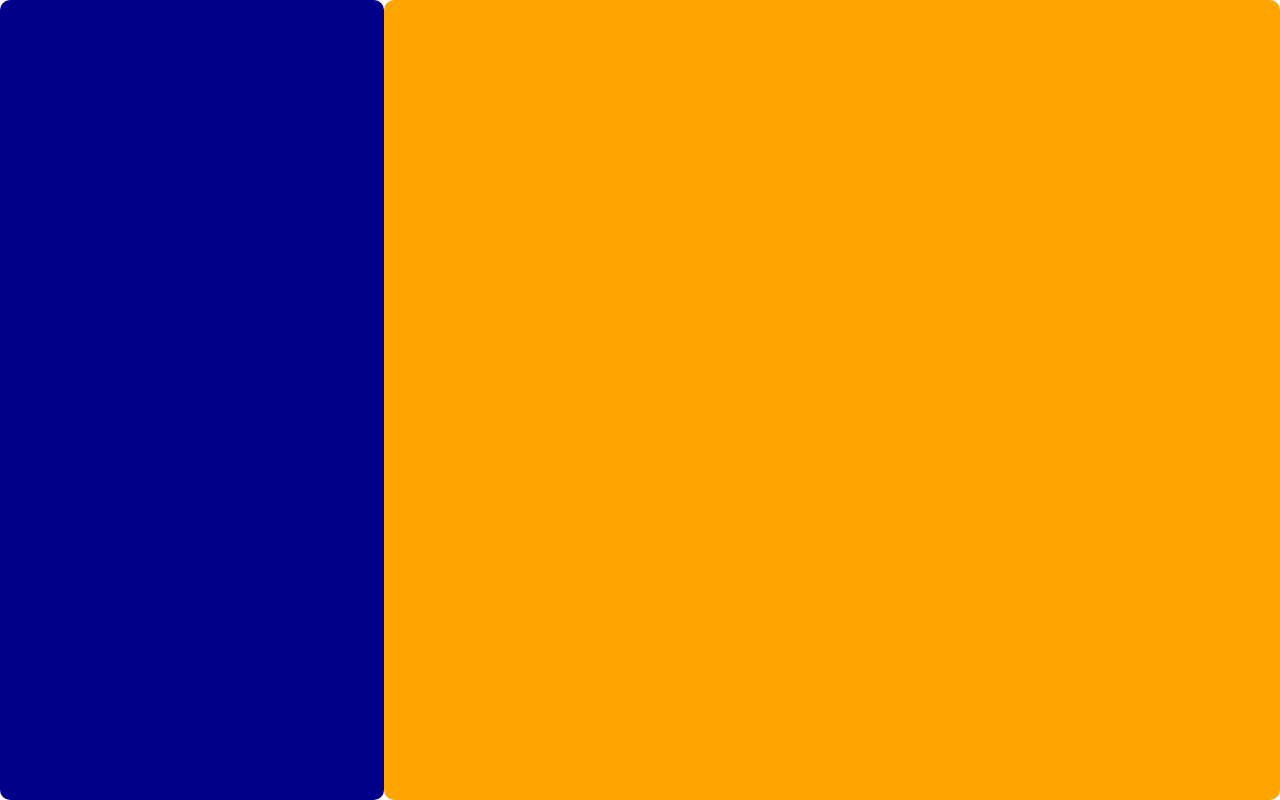
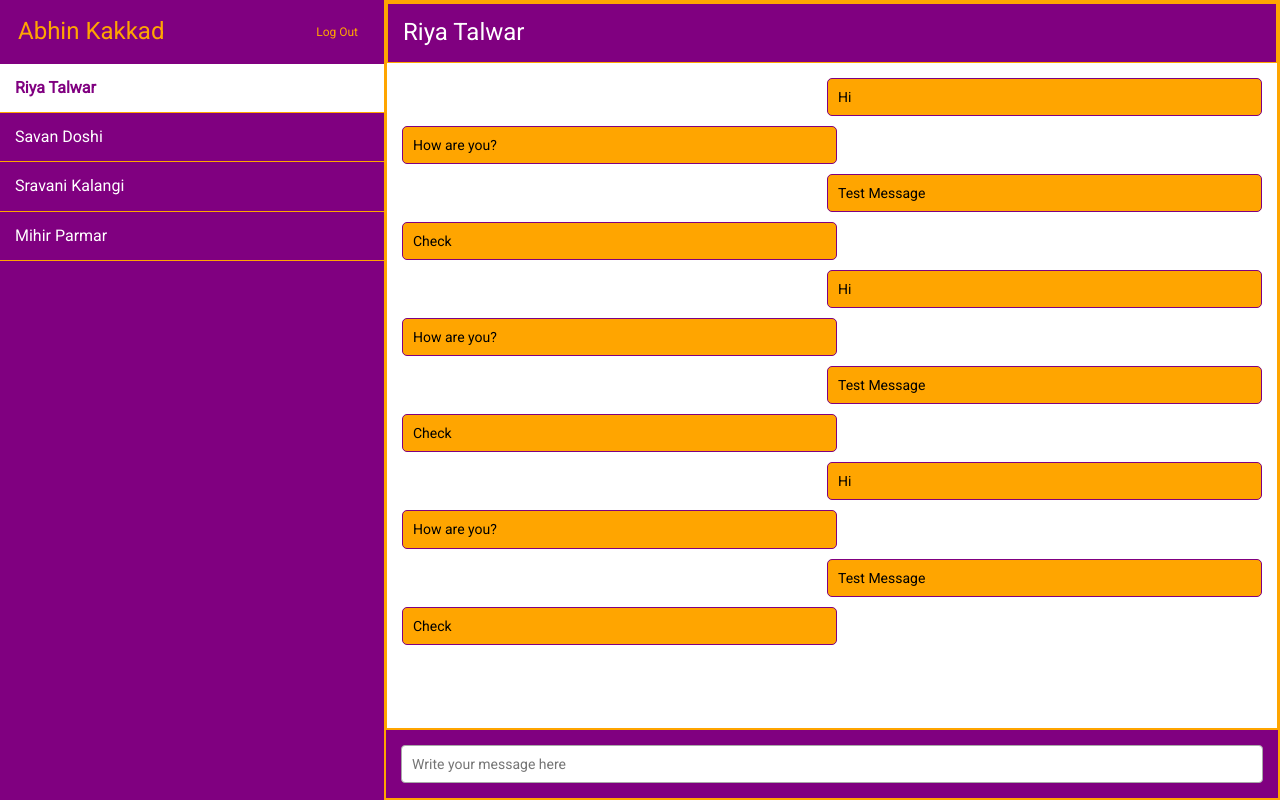
Before and after one commit to abhin-kakkad/chatapp, a plain HTML site: page chat.html in a window 1280 px wide. Drawn offline with nearby package versions, Linux system fonts and the light colour scheme.

Commit message:
Too much work donegit status

```diff
--- a/chat.html
+++ b/chat.html
@@ -4,21 +4,112 @@
 <head>
   <title> A new start </title>
 
-<link href="https://fonts.googleapis.com/css?family=Lobster" rel="stylesheet"/>
-<link href="https://cdnjs.cloudflare.com/ajax/libs/normalize/5.0.0/normalize.css" rel="stylesheet" />
+<link href="https://fonts.googleapis.com/css?family=Roboto" rel="stylesheet">
+  <link href="https://cdnjs.cloudflare.com/ajax/libs/normalize/5.0.0/normalize.css" rel="stylesheet" />
   <link rel="stylesheet" href="style.css"/>
 
 </head>
 
-  <body>
-    <div class="member">
+<body>
+  <div class="member">
+
+    <div class="user">
+      Abhin Kakkad
+      <span class="span">Log Out</span>
+    </div>
+
+    <div class="members">
+
+      <div class="member_name active">
+        Riya Talwar
+      </div>
+
+      <div class="member_name">
+        Savan Doshi
+      </div>
+
+      <div class="member_name">
+        Sravani Kalangi
+      </div>
+
+      <div class="member_name">
+        Mihir Parmar
+      </div>
 
     </div>
 
-    <div class="message">
+  </div>
 
+  <div class="message_area">
+
+    <div class="chat">
+      Riya Talwar
     </div>
 
+    <div class="messages">
 
-  </body>
+
+    <div class="message">
+      Hi
+    </div>
+
+    <div class="messageu">
+      How are you?
+    </div>
+
+    <div class="message">
+      Test Message
+    </div>
+
+    <div class="messageu">
+      Check
+    </div>
+
+    <div class="message">
+      Hi
+    </div>
+
+    <div class="messageu">
+      How are you?
+    </div>
+
+    <div class="message">
+      Test Message
+    </div>
+
+    <div class="messageu">
+      Check
+    </div>
+
+    <div class="message">
+      Hi
+    </div>
+
+    <div class="messageu">
+      How are you?
+    </div>
+
+    <div class="message">
+      Test Message
+    </div>
+
+    <div class="messageu">
+      Check
+    </div>
+
+  </div>
+
+  <div class="chat_form">
+
+    <input type="text" class="chat_message"
+
+    placeholder="Write your message here"/>
+
+  </div>
+
+
+  </div>
+
+
+</body>
 </html>
--- a/style.css
+++ b/style.css
@@ -2,7 +2,7 @@ html, body {
   font-size: 14px;
     height: 100%;
     box-sizing: border-box;
-    font-family: 'Lobster', cursive;
+    font-family: 'Roboto', sans-serif;
     clear both;
 
 }
@@ -63,18 +63,119 @@ body.homepage {
   bottom: 0;
   top: 0;
   width: 30%;
-  background-color:  darkblue;
-  border-radius: 10px;
+  background-color:  purple;
 }
 
-.message {
+.message_area {
 
   position: fixed;
-  background-color: orange;
+  background-color: white;
   bottom: 0;
   top: 0;
   left: 30%;
   width:  70%;
-  border-radius: 10px;
+  border: solid 3px orange;
 
 }
+
+.user {
+  color: orange;
+  padding: 15px;
+  border: solid;
+  border-color: purple;
+  font-size: 24px;
+}
+
+.span {
+  color: orange;
+  background: purple;
+  padding: 5px;
+  border: solid;
+  border-radius: 5px;
+  border-color: purple;
+  font-size: 12px;
+  float: right;
+  cursor: pointer;
+}
+.span:hover{
+  background-color: orange;
+  color: purple;
+}
+
+.member_name {
+
+  color: white;
+  padding: 15px;
+  font-size: 16px;
+  border-bottom: solid 1px orange;
+  cursor: pointer;
+}
+
+.member_name:hover {
+  background-color: white;
+  color: purple;
+}
+
+.member_name.active {
+  background-color: white;
+  color: purple;
+  font-weight: bold;
+}
+
+.messages {
+  background: white;
+  height: 80%;
+  overflow: auto;
+  padding: 10px;
+}
+
+.message {
+  background: orange;
+  padding: 10px;
+  margin: 5px;
+  border-radius: 5px;
+  width: 50%;
+  float: right;
+  border: solid 1px purple;
+}
+
+.messageu {
+  background: orange;
+  padding: 10px;
+  margin: 5px;
+  border-radius: 5px;
+  width: 50%;
+  float: left;
+  border: solid 1px purple;
+}
+
+.chat{
+
+  color: white;
+  padding: 15px;
+  border: solid 1px orange;
+  font-size: 24px;
+  background-color: purple;
+
+}
+
+.chat_form {
+
+  position: fixed;
+  background: purple;
+  border: solid 2px orange;
+  left: 30%;
+  bottom: 0;
+  width: 70%;
+  padding: 15px;
+}
+
+.chat_message {
+
+  display: block;
+  background: white;
+  border: solid 1px darkgray;
+  padding: 10px;
+  border-radius: 4px;
+  width: 100%;
+}
```
Also changed, not shown: index.html (+1 -1 lines).
